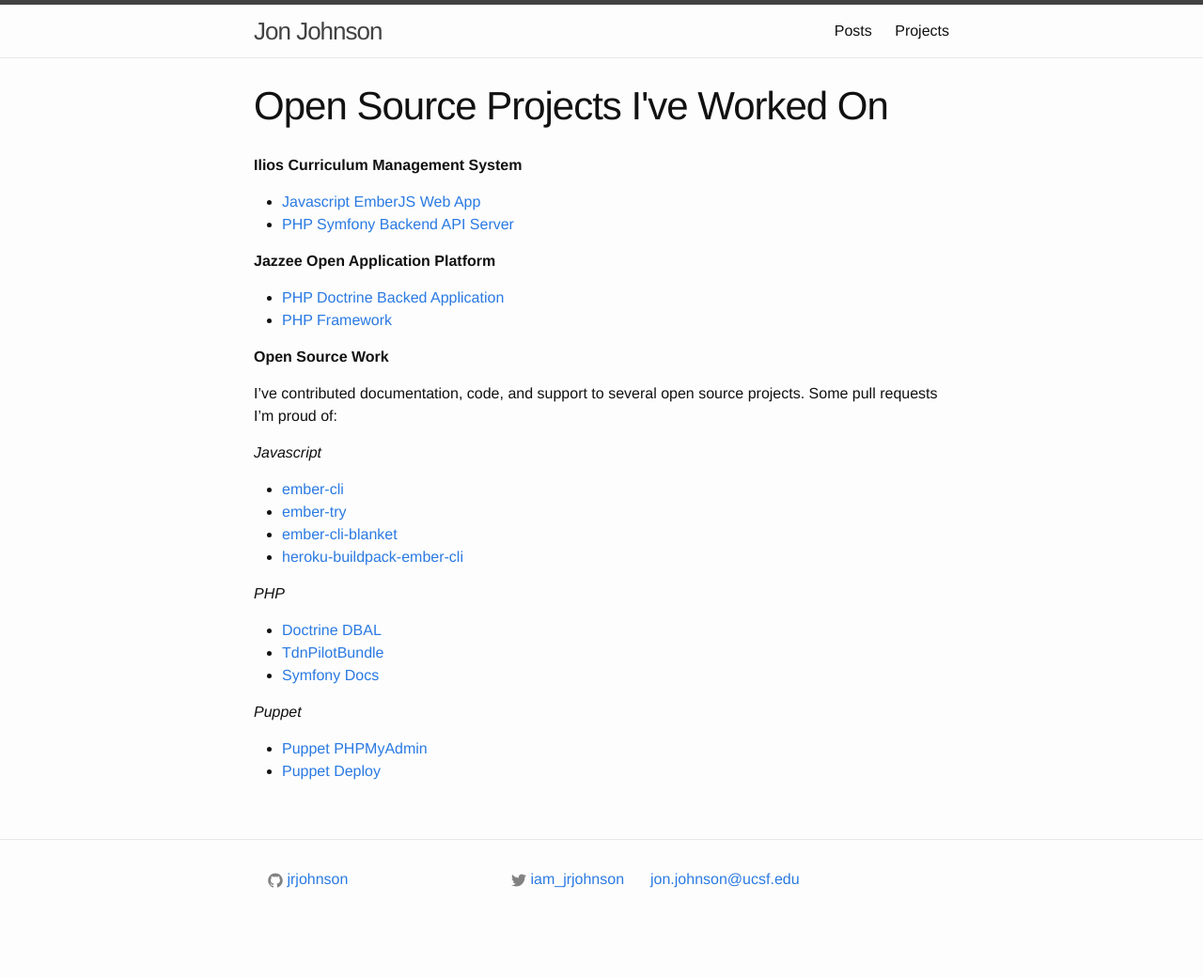
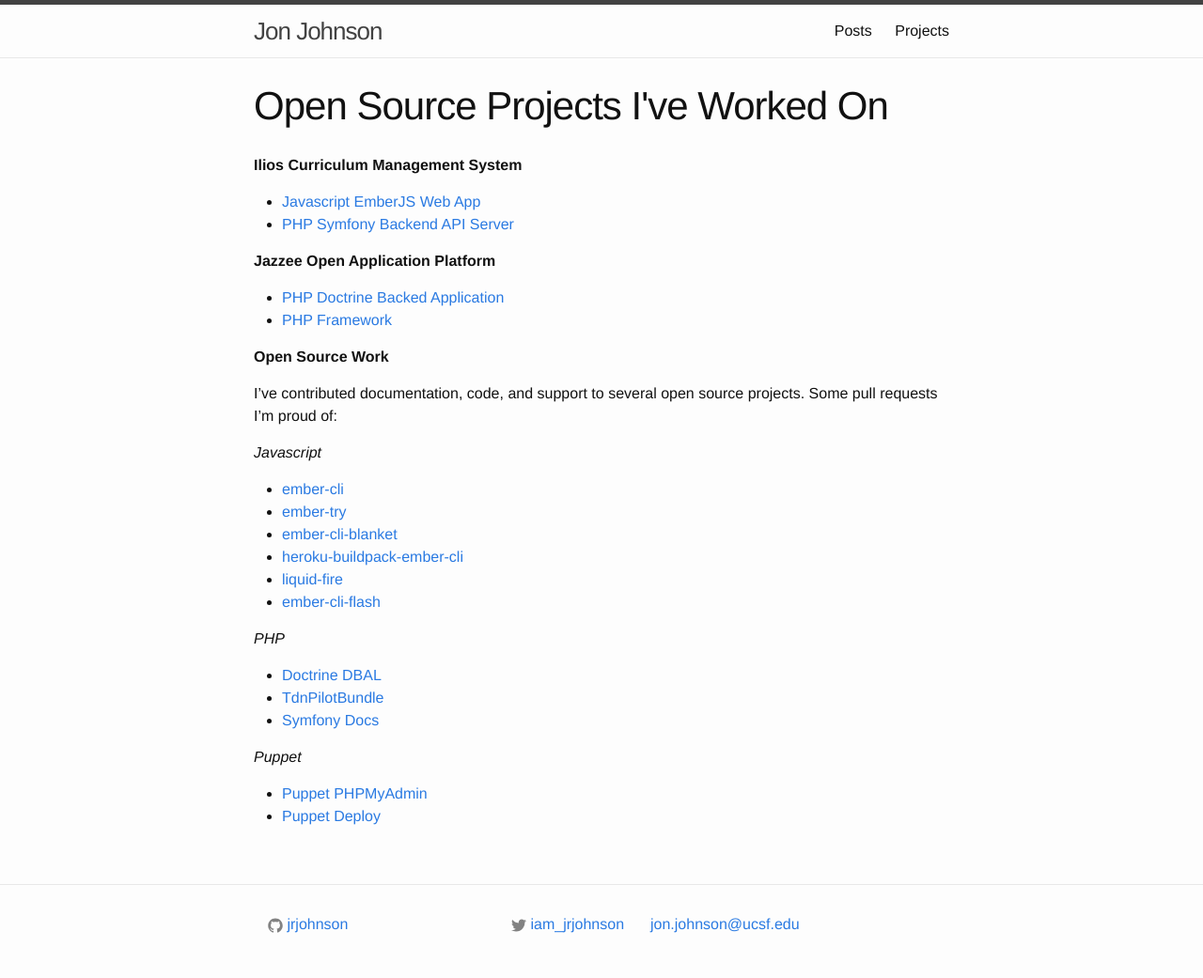
Before and after one commit to jrjohnson/website, a Jekyll site: the page built from projects.md, in a window 1280 px wide. Shown: the whole page at 94% size. Built offline with Jekyll 4.4.1, drawn with Linux system fonts in a browser that asks for light colours; before the commit the page ends 993 px from its top, so only the background shows below that.

Commit message:
Added some pull requests to the projects list

```diff
--- a/projects.md
+++ b/projects.md
@@ -25,6 +25,9 @@
 - [ember-try](https://github.com/kategengler/ember-try/pull/18)
 - [ember-cli-blanket](https://github.com/sglanzer/ember-cli-blanket/pull/67)
 - [heroku-buildpack-ember-cli](https://github.com/tonycoco/heroku-buildpack-ember-cli/pull/82)
+- [liquid-fire](https://github.com/ef4/liquid-fire/pull/291)
+- [ember-cli-flash](https://github.com/poteto/ember-cli-flash/pull/67)
+
 
 *PHP*
 - [Doctrine DBAL](https://github.com/doctrine/dbal/pull/278)
```
